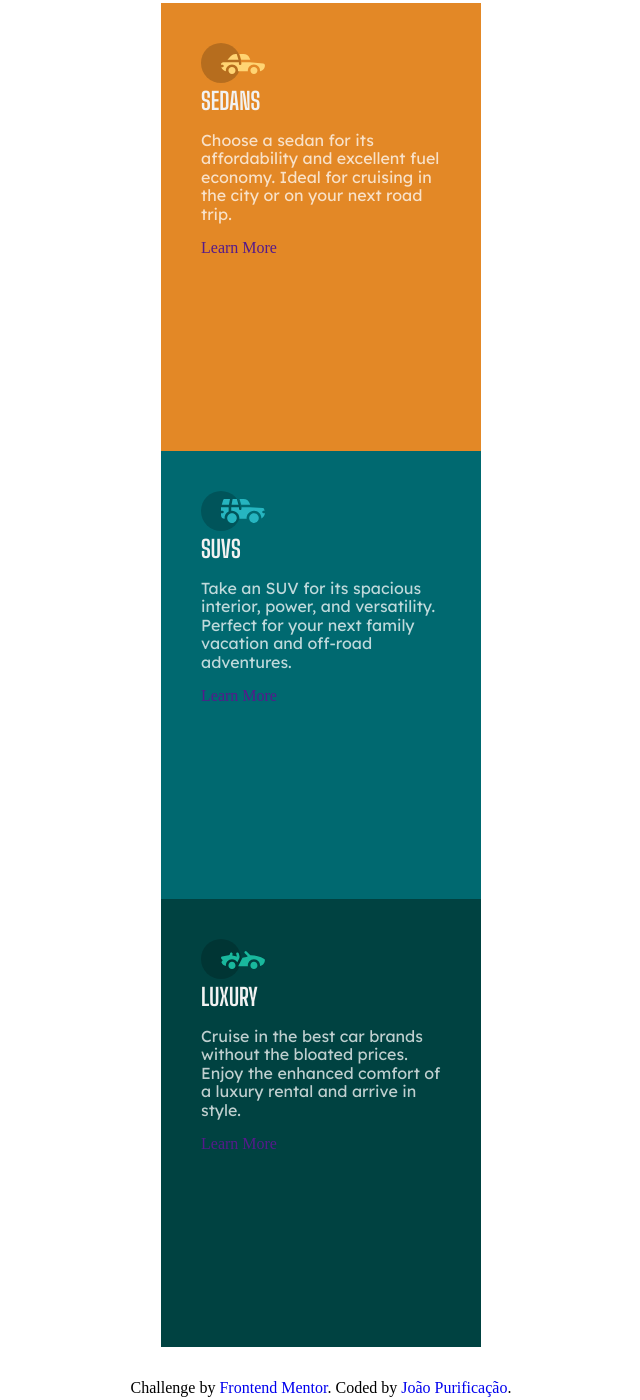
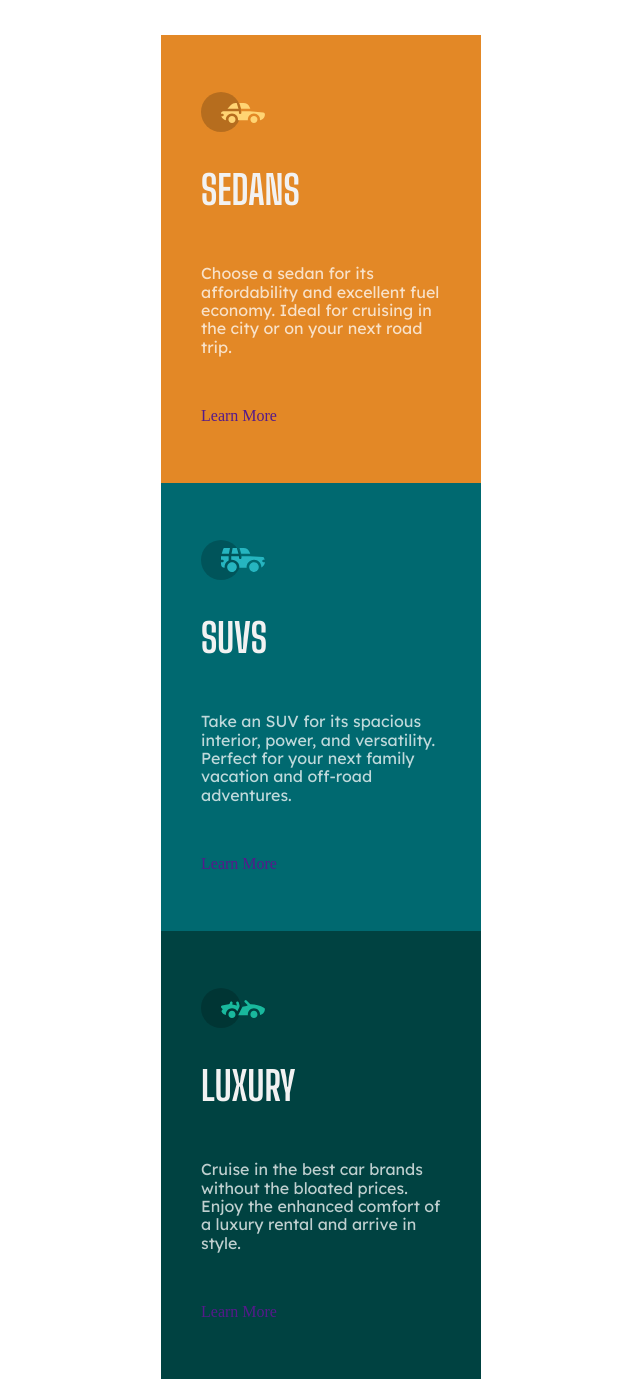
Before and after one commit to JoaoPurificacao/demonstracao-chatbot, a plain HTML site: page index.html in a window 1280 px wide. Shown: the part 13-1413 px from the top of the page, without its empty margins (319-959 px from the left). Drawn offline with Linux system fonts and the light colour scheme.

Commit message:
Modificações finais no div.css e criação do arquivo h2.css juntamente com a estilização da fonte

```diff
--- a/assets/css/mobile/div.css
+++ b/assets/css/mobile/div.css
@@ -7,16 +7,20 @@
    }
 
    .container{
+       align-items: flex-start;
+       display: flex;
+       flex-direction: column;
+       justify-content: space-around;
        height: 28rem;
        padding: 2.5rem;
        width: 20rem;
    }
 
    .sedans{
-       margin-top: 1rem;
+       margin-top: 3rem;
    }
 
    .luxury{
-       margin-bottom: 2rem;
+       margin-bottom: 3rem;
    }
 }
--- /dev/null
+++ b/assets/css/mobile/h2.css
@@ -0,0 +1,5 @@
+@media screen and (min-width: 0){
+    .carro__titulo{
+        font-size: 2.5rem;
+    }
+ }
--- a/index.html
+++ b/index.html
@@ -11,6 +11,7 @@
   <link rel="stylesheet" href="./assets/css/variaveis.css">
   <link rel="stylesheet" href="./assets/css/base.css">
   <link rel="stylesheet" href="./assets/css/mobile/div.css">
+  <link rel="stylesheet" href="./assets/css/mobile/h2.css">
 
   <title>Frontend Mentor | 3-column preview card component</title>
 
```
